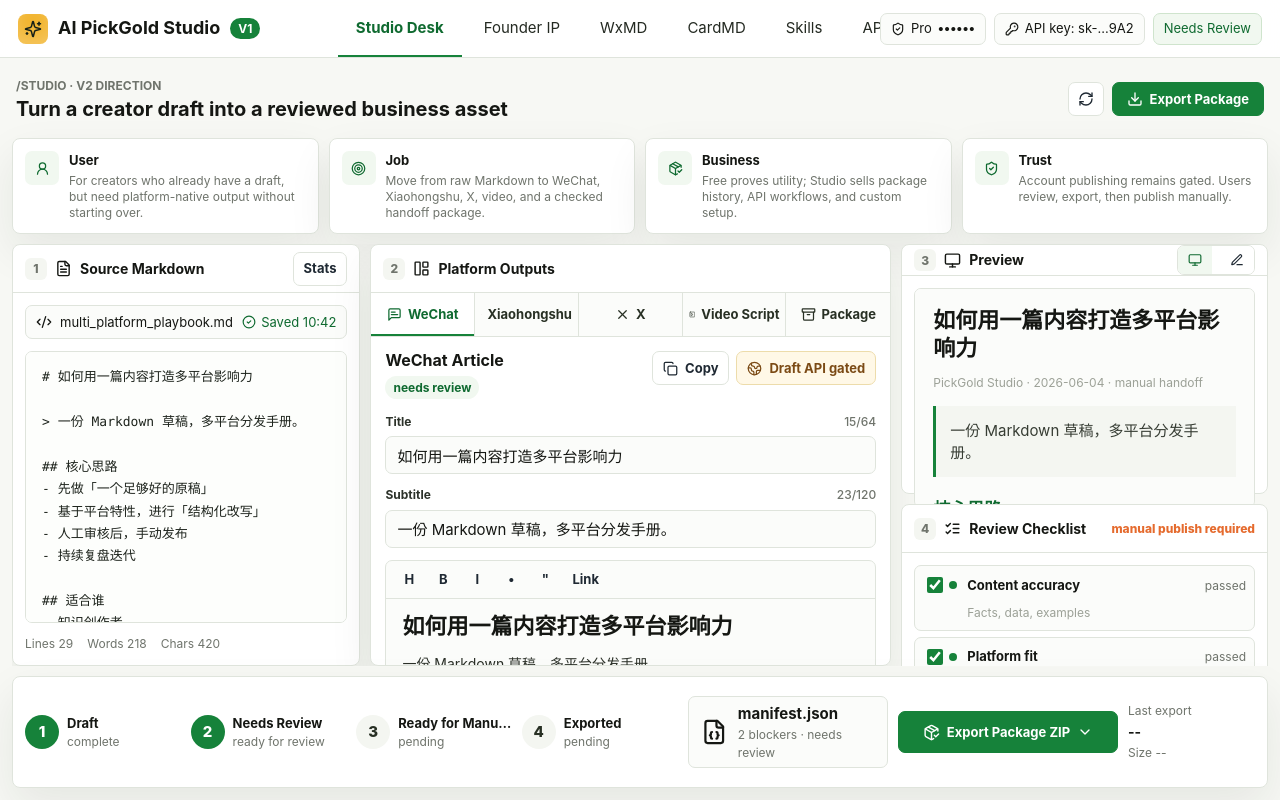
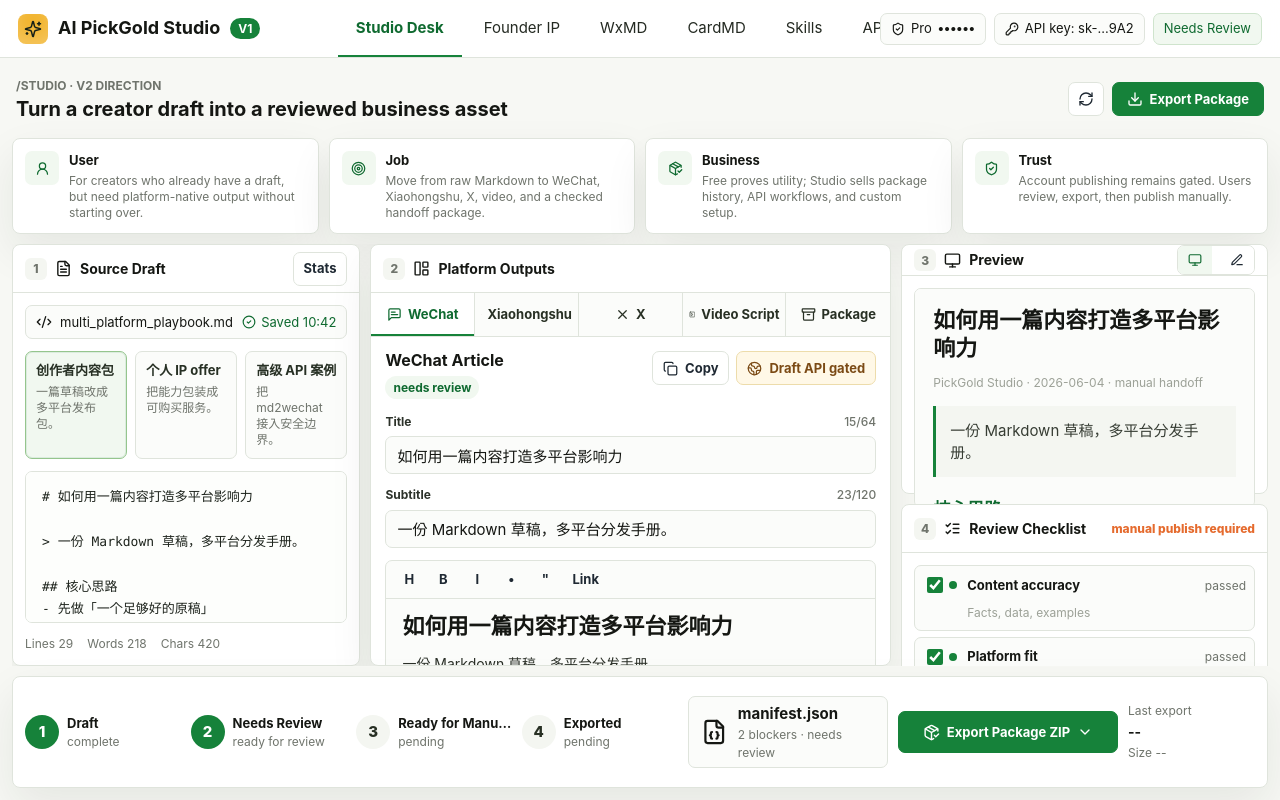
Before and after one commit to soarsky1991/aipickgold-studio, a React (Vite) app: page / in a window 1280 px wide. Built offline with nearby package versions, Linux system fonts and the light colour scheme.

Commit message:
Add Studio starter intents

```diff
--- a/src/App.jsx
+++ b/src/App.jsx
@@ -60,6 +60,79 @@ const initialMarkdown = `# 如何用一篇内容打造多平台影响力
 - 提供 1 个可执行步骤
 - 形成多平台变体并人工审核
 - 打包导出，手动发布`;
+
+const founderOfferMarkdown = `# 把 AI 工作流做成可交付产品
+
+> 个人 IP 不只展示能力，还要把能力包装成可购买的服务。
+
+## 核心主张
+- AI 工作流不是一堆提示词，而是一套可复用系统
+- 每个输出都应该有审查清单和交付边界
+- 免费样板建立信任，高级版承接 API、私有化和团队流程
+
+## 适合谁
+- 想把个人能力产品化的创作者
+- 正在搭建 AI 工具或内容工作台的小团队
+- 需要把交付流程从临时手工变成稳定系统的业务负责人
+
+## 服务路径
+| 服务 | 目标 | 交付 |
+| --- | --- | --- |
+| 工作流体检 | 找出流程断点 | 流程图 + 风险边界 + 改造清单 |
+| 工作台搭建 | 做出可用工具 | 草稿入口 + 平台输出 + 导出包 |
+| API 落地 | 支持高级集成 | 服务端调用 + 密钥隔离 + 人工门禁 |
+
+## 下一步
+- 选择一个真实内容流程
+- 明确要服务的用户和商业目标
+- 做出第一版可展示工作台
+- 用真实发布包验证价值`;
+
+const apiCaseMarkdown = `# md2wechat 高级接口怎么接进内容工作台
+
+> API 不是直接自动发布，而是把草稿生成能力放进安全边界里。
+
+## 业务目标
+- 让创作者从 Markdown 快速生成公众号草稿
+- 保持密钥、AppSecret 和 API Key 在服务端
+- 保留人工审查和手动发布门禁
+
+## 当前接口信号
+| 能力 | 价值 | 风险边界 |
+| --- | --- | --- |
+| article-draft | Markdown 转公众号草稿 | 需要白名单和密钥隔离 |
+| theme/fontSize | 样式标准化 | 不应该覆盖人工排版判断 |
+| coverImageUrl | 封面同步 | 需要图片版权和平台合规检查 |
+
+## 产品化建议
+- 前端只展示 API 状态和审查结果
+- 后端保存密钥并控制调用频率
+- 每次调用生成 package manifest
+- 发布动作保持人工确认`;
+
+const starterDrafts = [
+  {
+    id: "creator",
+    title: "创作者内容包",
+    promise: "一篇草稿改成多平台发布包。",
+    fileName: "multi_platform_playbook.md",
+    markdown: initialMarkdown
+  },
+  {
+    id: "founder",
+    title: "个人 IP offer",
+    promise: "把能力包装成可购买服务。",
+    fileName: "founder_offer_system.md",
+    markdown: founderOfferMarkdown
+  },
+  {
+    id: "api",
+    title: "高级 API 案例",
+    promise: "把 md2wechat 接入安全边界。",
+    fileName: "md2wechat_api_case.md",
+    markdown: apiCaseMarkdown
+  }
+];
 
 const platformTabs = [
   { id: "wechat", label: "WeChat", icon: MessageSquareText },
@@ -256,7 +329,8 @@ function App() {
 }
 
 function StudioApp() {
-  const [markdown, setMarkdown] = useState(initialMarkdown);
+  const [markdown, setMarkdown] = useState(starterDrafts[0].markdown);
+  const [selectedStarter, setSelectedStarter] = useState(starterDrafts[0].id);
   const [activeTab, setActiveTab] = useState("wechat");
   const [checklist, setChecklist] = useState(createChecklist);
   const [copied, setCopied] = useState("");
@@ -281,6 +355,16 @@ function StudioApp() {
     await navigator.clipboard.writeText(text);
     setCopied(key);
     window.setTimeout(() => setCopied(""), 1200);
+  }
+
+  function selectStarter(starterId) {
+    const starter = starterDrafts.find((item) => item.id === starterId);
+    if (!starter) return;
+    setSelectedStarter(starterId);
+    setMarkdown(starter.markdown);
+    setActiveTab("wechat");
+    setChecklist(createChecklist());
+    setLastExport(null);
   }
 
   async function exportPackage() {
@@ -360,7 +444,13 @@ function StudioApp() {
         </section>
 
         <section className="desk-grid">
-          <SourcePanel markdown={markdown} setMarkdown={setMarkdown} />
+          <SourcePanel
+            markdown={markdown}
+            setMarkdown={setMarkdown}
+            starterDrafts={starterDrafts}
+            selectedStarter={selectedStarter}
+            onSelectStarter={selectStarter}
+          />
           <OutputPanel
             activeTab={activeTab}
             setActiveTab={setActiveTab}
@@ -582,22 +672,42 @@ function FounderOffer({ icon: Icon, title, audience, deliverable }) {
   );
 }
 
-function SourcePanel({ markdown, setMarkdown }) {
+function SourcePanel({
+  markdown,
+  setMarkdown,
+  starterDrafts: starters,
+  selectedStarter,
+  onSelectStarter
+}) {
+  const currentStarter = starters.find((starter) => starter.id === selectedStarter) ?? starters[0];
+
   return (
     <article className="panel source-panel">
       <PanelHeading
         index="1"
-        title="Source Markdown"
+        title="Source Draft"
         icon={FileText}
         action={<button className="secondary-action">Stats</button>}
       />
       <div className="file-row">
         <Code2 size={16} />
-        <span>multi_platform_playbook.md</span>
+        <span>{currentStarter.fileName}</span>
         <span className="save-state">
           <CheckCircle2 size={14} />
           Saved 10:42
         </span>
+      </div>
+      <div className="starter-strip" aria-label="Starter intents">
+        {starters.map((starter) => (
+          <button
+            key={starter.id}
+            className={starter.id === selectedStarter ? "active" : ""}
+            onClick={() => onSelectStarter(starter.id)}
+          >
+            <strong>{starter.title}</strong>
+            <span>{starter.promise}</span>
+          </button>
+        ))}
       </div>
       <textarea
         value={markdown}
--- a/src/styles.css
+++ b/src/styles.css
@@ -407,6 +407,43 @@ a {
   align-items: center;
   gap: 5px;
   white-space: nowrap;
+}
+
+.starter-strip {
+  display: grid;
+  grid-template-columns: repeat(3, minmax(0, 1fr));
+  gap: 8px;
+  margin: 0 12px 12px;
+}
+
+.starter-strip button {
+  min-height: 76px;
+  padding: 10px;
+  display: grid;
+  gap: 5px;
+  align-content: start;
+  text-align: left;
+  border: 1px solid var(--border);
+  border-radius: 7px;
+  background: #fbfcfa;
+  color: #273024;
+}
+
+.starter-strip button.active {
+  border-color: #95c58d;
+  background: var(--surface-green);
+  box-shadow: inset 0 0 0 1px rgba(22, 130, 58, 0.1);
+}
+
+.starter-strip strong {
+  font-size: 13px;
+  line-height: 1.25;
+}
+
+.starter-strip span {
+  color: var(--muted);
+  font-size: 12px;
+  line-height: 1.35;
 }
 
 textarea {
@@ -1419,6 +1456,14 @@ blockquote {
     grid-template-columns: 1fr;
   }
 
+  .starter-strip {
+    grid-template-columns: 1fr;
+  }
+
+  .starter-strip button {
+    min-height: 64px;
+  }
+
   .tabs button {
     justify-content: flex-start;
     padding: 0 12px;
```
Also changed, not shown: 9 other files (tests, documents, lock files or other folders).
